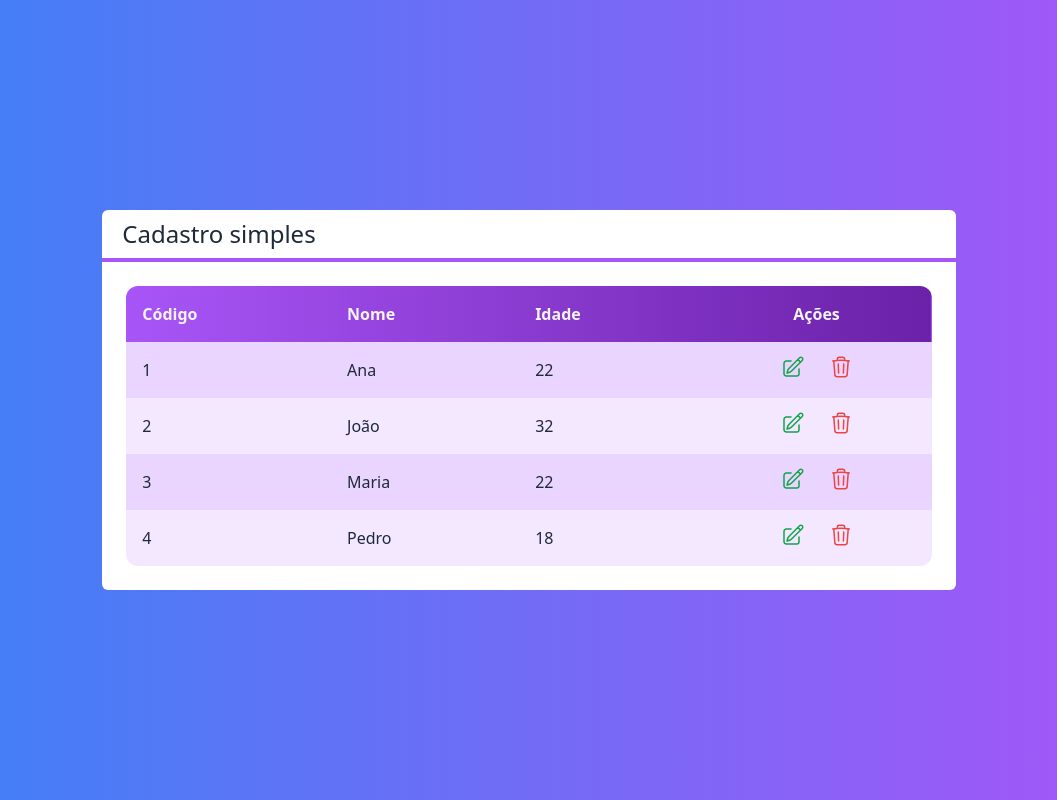
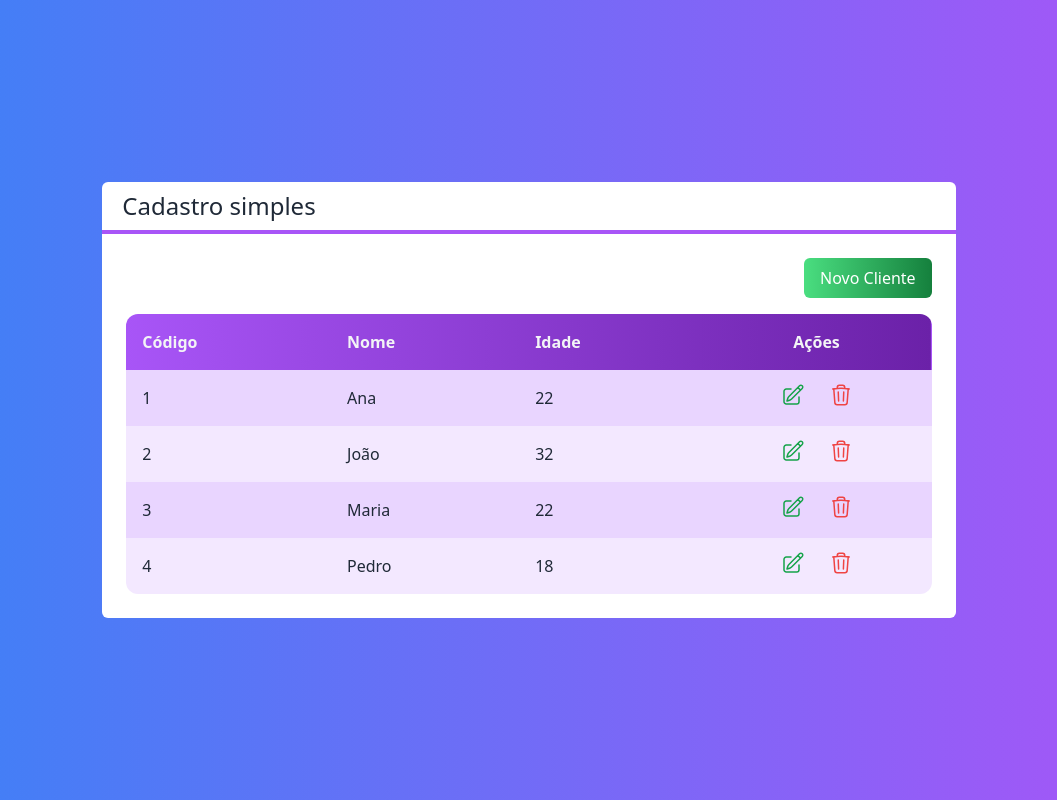
Before and after one commit to fjuncal/crud-firestore-next, a Next.js app: page / in a window 1280 px wide. Shown: the whole page, without its empty margins (111-1168 px from the left). Built offline with nearby package versions, Linux system fonts and the light colour scheme.

Commit message:
Finalizando o componente de botão

```diff
--- /dev/null
+++ b/src/components/Botao.tsx
@@ -0,0 +1,23 @@
+interface BotaoProps {
+  cor?: "green" | "blue" | "gray";
+  className?: string;
+  children: any;
+}
+
+export default function Botao(props: BotaoProps) {
+  const cor = props.cor ?? "gray";
+
+  return (
+    <>
+      <button
+        className={`
+        bg-gradient-to-r from-${cor}-400 to-${cor}-700
+        text-white px-4 py-2 rounded-md
+        ${props.className}
+        `}
+      >
+        {props.children}
+      </button>
+    </>
+  );
+}
--- a/src/pages/index.tsx
+++ b/src/pages/index.tsx
@@ -1,3 +1,4 @@
+import Botao from "@/components/Botao";
 import Layout from "@/components/Layout";
 import Tabela from "@/components/Tabela";
 import Cliente from "@/core/Cliente";
@@ -25,6 +26,12 @@ export default function Home() {
     `}
     >
       <Layout titulo="Cadastro simples">
+        <div className="flex justify-end">
+          <Botao className="mb-4 bg-gradient-to-r from-green-400 to-green-700">
+            Novo Cliente
+          </Botao>
+        </div>
+
         <Tabela
           clientes={clientes}
           clienteSelecionado={clienteSelecionado}
```
